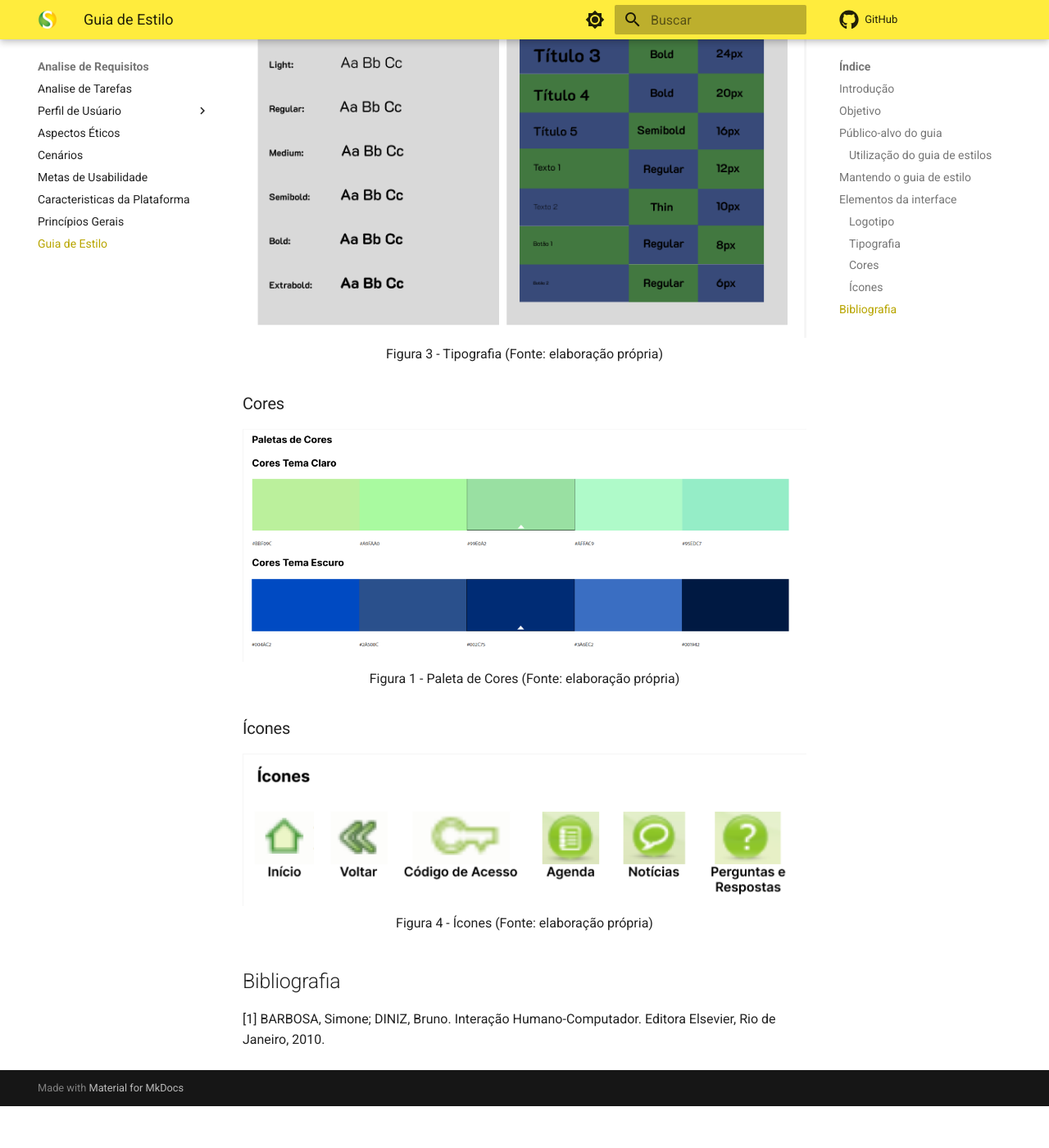
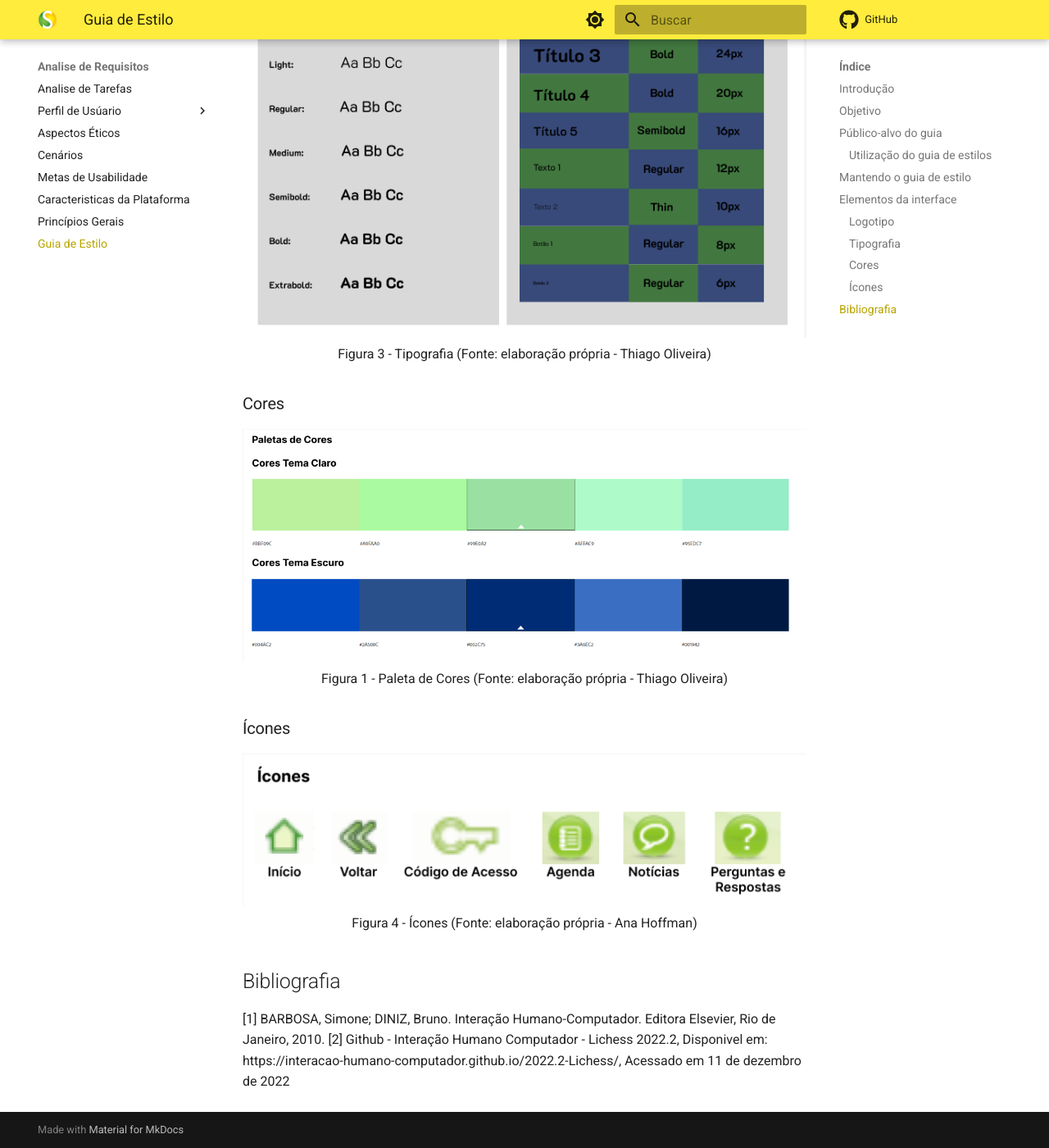
Before and after one commit to Interacao-Humano-Computador/2022.2-SimplesNacional, an MkDocs documentation site: the page built from docs/Tarefas/GuiaDeEstilo.md, in a window 1280 px wide and 1400 px high, scrolled down 2300 px. Shown: the whole window at 82% size. Built offline with MkDocs 1.6.1 and Material for MkDocs 9.7.7, drawn with Linux system fonts in a browser that asks for light colours; comment, search, counter and statistics services are not loaded; before the commit the page ends 3649 px from its top, so only the background shows below that; some of the changed text lies outside the part shown.

Commit message:
Revisão Guia de estilo

```diff
--- a/docs/Tarefas/GuiaDeEstilo.md
+++ b/docs/Tarefas/GuiaDeEstilo.md
@@ -3,7 +3,7 @@
 |Data|Data Prevista de Revisão|Versão|Descrição|Autor|Revisor|
 | :----------: |:-----------:| :------: | :-----------: | :---------: |:---------: |
 |11/12/2022|12/12/2022|1.0|Criação do documento| [Arthur](https://github.com/Eruel6)| [Eduardo](https://github.com/edudsan) |
-|11/12/2022|12/12/2022|1.1|Remove listas duplicadas e adiciona imagens| [Ana](https://github.com/AnHoff)| - |
+|11/12/2022|12/12/2022|1.1|Remove listas duplicadas e adiciona imagens| [Ana](https://github.com/AnHoff)| [Thiago](https://github.com/Thiab394) |
 
 ## Introdução
 
@@ -43,7 +43,7 @@ Os elementos da interface podem ser observados nas figuras de 1 a 4 a seguir:
 <center>
 
 <img src="../../assets/estilo/logotipos.png">
-<br>Figura 2 - Logotipos (Fonte: elaboração própria)
+<br>Figura 2 - Logotipos (Fonte: elaboração própria - Thiago Oliveira)
 
 </center>
 
@@ -52,7 +52,7 @@ Os elementos da interface podem ser observados nas figuras de 1 a 4 a seguir:
 <center>
 
 <img src="../../assets/estilo/tipografia.png">
-<br>Figura 3 - Tipografia (Fonte: elaboração própria)
+<br>Figura 3 - Tipografia (Fonte: elaboração própria - Thiago Oliveira)
 
 </center>
 
@@ -61,7 +61,7 @@ Os elementos da interface podem ser observados nas figuras de 1 a 4 a seguir:
 <center>
 
 <img src="../../assets/estilo/cores.png">
-<br>Figura 1 - Paleta de Cores (Fonte: elaboração própria)
+<br>Figura 1 - Paleta de Cores (Fonte: elaboração própria - Thiago Oliveira)
 
 </center>
 
@@ -70,10 +70,11 @@ Os elementos da interface podem ser observados nas figuras de 1 a 4 a seguir:
 <center>
 
 <img src="../../assets/estilo/icones.png">
-<br>Figura 4 - Ícones (Fonte: elaboração própria)
+<br>Figura 4 - Ícones (Fonte: elaboração própria - Ana Hoffman)
 
 </center>
 
 ## Bibliografia
 
 [1] BARBOSA, Simone; DINIZ, Bruno. Interação Humano-Computador. Editora Elsevier, Rio de Janeiro, 2010.
+[2] Github - Interação Humano Computador - Lichess 2022.2, Disponivel em: https://interacao-humano-computador.github.io/2022.2-Lichess/, Acessado em 11 de dezembro de 2022
```
Also changed, not shown: other parts of docs/Tarefas/GuiaDeEstilo.md (+1 -1 lines).
